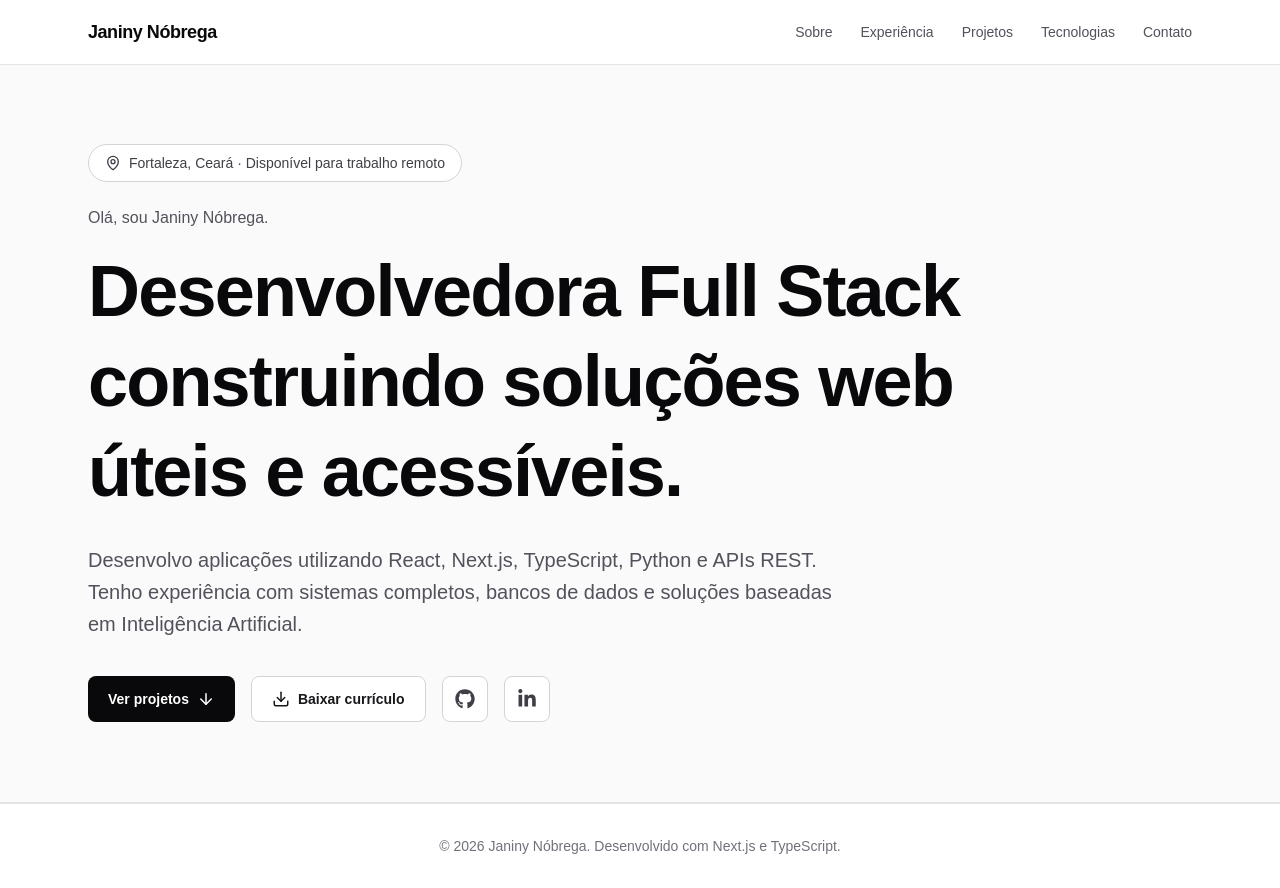
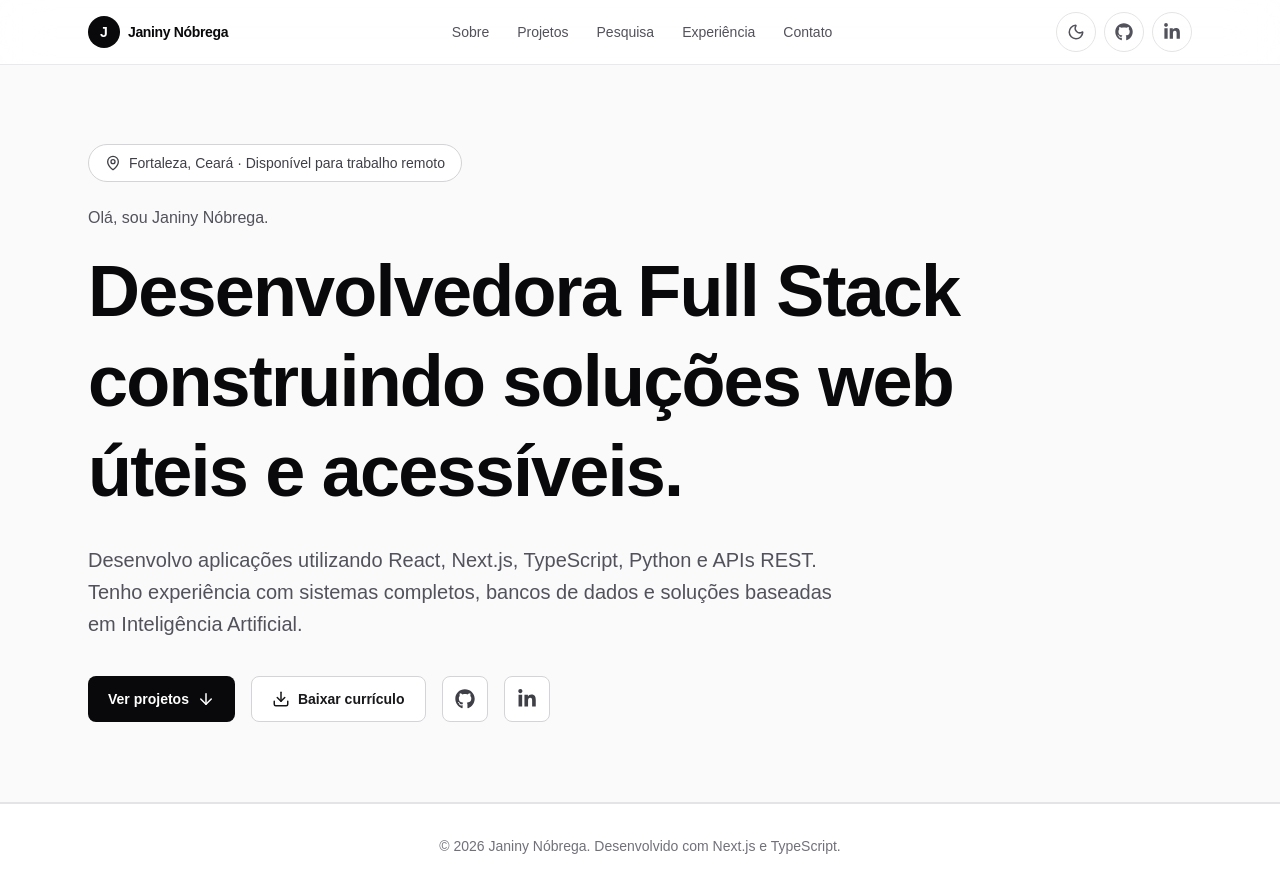
Before and after one commit to JaninyNobrega/portfolio, a Next.js app: page / in a window 1280 px wide. Built offline with nearby package versions, Linux system fonts and the light colour scheme.

Commit message:
feat: redesign header and add theme toggle

```diff
--- a/app/globals.css
+++ b/app/globals.css
@@ -1,4 +1,6 @@
 @import "tailwindcss";
+
+@custom-variant dark (&:where(.dark, .dark *));
 
 :root {
   --background: #ffffff;
@@ -27,14 +29,29 @@ body {
 
 html {
   scroll-behavior: smooth;
+  scroll-padding-top: 5rem;
+}
+
+.dark body {
+  background: #09090b;
+  color: #fafafa;
+}
+
+button,
+a {
+  outline-offset: 4px;
 }
 
 body {
   background: #ffffff;
   color: #18181b;
+  min-height: 100vh;
+  transition:
+    background-color 300ms ease,
+    color 300ms ease;
 }
 
 ::selection {
-  background: #18181b;
+  background:  #d97706;
   color: #ffffff;
 }
--- a/src/components/layout/Header.tsx
+++ b/src/components/layout/Header.tsx
@@ -2,66 +2,158 @@
 
 import { Menu, X } from "lucide-react";
 import { useState } from "react";
+import { FaGithub, FaLinkedinIn } from "react-icons/fa";
 
-const links = [
-  { label: "Sobre", href: "#sobre" },
-  { label: "Experiência", href: "#experiencia" },
-  { label: "Projetos", href: "#projetos" },
-  { label: "Tecnologias", href: "#tecnologias" },
-  { label: "Contato", href: "#contato" },
+import { ThemeToggle } from "@/src/components/ui/ThemeToggle";
+
+const navigationLinks = [
+  {
+    label: "Sobre",
+    href: "#sobre",
+  },
+  {
+    label: "Projetos",
+    href: "#projetos",
+  },
+  {
+    label: "Pesquisa",
+    href: "#pesquisa",
+  },
+  {
+    label: "Experiência",
+    href: "#experiencia",
+  },
+  {
+    label: "Contato",
+    href: "#contato",
+  },
 ];
 
 export function Header() {
   const [menuOpen, setMenuOpen] = useState(false);
 
+  function closeMenu() {
+    setMenuOpen(false);
+  }
+
   return (
-    <header className="fixed inset-x-0 top-0 z-50 border-b border-zinc-200 bg-white/90 backdrop-blur-md">
+    <header className="fixed inset-x-0 top-0 z-50 border-b border-zinc-200/80 bg-white/85 backdrop-blur-xl dark:border-zinc-800/80 dark:bg-zinc-950/85">
       <div className="mx-auto flex h-16 max-w-6xl items-center justify-between px-6">
         <a
           href="#inicio"
-          className="text-lg font-bold tracking-tight text-zinc-950"
+          onClick={closeMenu}
+          className="group inline-flex items-center gap-2"
+          aria-label="Ir para o início da página"
         >
-          Janiny Nóbrega
+          <span className="flex h-8 w-8 items-center justify-center rounded-full bg-zinc-950 text-sm font-semibold text-white transition group-hover:bg-amber-600 dark:bg-white dark:text-zinc-950 dark:group-hover:bg-amber-400">
+            J
+          </span>
+
+          <span className="text-sm font-semibold tracking-tight text-zinc-950 dark:text-white">
+            Janiny Nóbrega
+          </span>
         </a>
 
-        <nav className="hidden items-center gap-7 md:flex">
-          {links.map((link) => (
+        <nav
+          aria-label="Navegação principal"
+          className="hidden items-center gap-7 lg:flex"
+        >
+          {navigationLinks.map((link) => (
             <a
               key={link.href}
               href={link.href}
-              className="text-sm font-medium text-zinc-600 transition hover:text-zinc-950"
+              className="relative text-sm font-medium text-zinc-600 transition hover:text-zinc-950 dark:text-zinc-400 dark:hover:text-white"
             >
               {link.label}
+
+              <span className="absolute -bottom-2 left-0 h-px w-0 bg-amber-600 transition-all duration-300 hover:w-full dark:bg-amber-400" />
             </a>
           ))}
         </nav>
 
+        <div className="hidden items-center gap-2 lg:flex">
+          <ThemeToggle />
+
+          <a
+            href="https://github.com/JaninyNobrega"
+            target="_blank"
+            rel="noreferrer"
+            aria-label="Abrir GitHub de Janiny Nóbrega"
+            title="GitHub"
+            className="inline-flex h-10 w-10 items-center justify-center rounded-full border border-zinc-200 text-zinc-600 transition hover:border-amber-500 hover:text-amber-600 dark:border-zinc-800 dark:text-zinc-300 dark:hover:border-amber-400 dark:hover:text-amber-400"
+          >
+            <FaGithub size={18} />
+          </a>
+
+          <a
+            href="https://www.linkedin.com/in/janiny-a-da-n%C3%B3brega-27506b106/"
+            target="_blank"
+            rel="noreferrer"
+            aria-label="Abrir LinkedIn de Janiny Nóbrega"
+            title="LinkedIn"
+            className="inline-flex h-10 w-10 items-center justify-center rounded-full border border-zinc-200 text-zinc-600 transition hover:border-amber-500 hover:text-amber-600 dark:border-zinc-800 dark:text-zinc-300 dark:hover:border-amber-400 dark:hover:text-amber-400"
+          >
+            <FaLinkedinIn size={18} />
+          </a>
+        </div>
+
         <button
           type="button"
-          className="rounded-md p-2 text-zinc-700 md:hidden"
           onClick={() => setMenuOpen((current) => !current)}
           aria-label={menuOpen ? "Fechar menu" : "Abrir menu"}
           aria-expanded={menuOpen}
+          aria-controls="mobile-navigation"
+          className="inline-flex h-10 w-10 items-center justify-center rounded-full border border-zinc-200 text-zinc-700 transition hover:border-amber-500 hover:text-amber-600 dark:border-zinc-800 dark:text-zinc-300 dark:hover:border-amber-400 dark:hover:text-amber-400 lg:hidden"
         >
-          {menuOpen ? <X size={22} /> : <Menu size={22} />}
+          {menuOpen ? <X size={20} /> : <Menu size={20} />}
         </button>
       </div>
 
       {menuOpen && (
-        <nav className="border-t border-zinc-200 bg-white px-6 py-4 md:hidden">
-          <div className="mx-auto flex max-w-6xl flex-col gap-4">
-            {links.map((link) => (
+        <div
+          id="mobile-navigation"
+          className="border-t border-zinc-200 bg-white px-6 py-5 dark:border-zinc-800 dark:bg-zinc-950 lg:hidden"
+        >
+          <nav
+            aria-label="Navegação para dispositivos móveis"
+            className="mx-auto flex max-w-6xl flex-col"
+          >
+            {navigationLinks.map((link) => (
               <a
                 key={link.href}
                 href={link.href}
-                onClick={() => setMenuOpen(false)}
-                className="text-sm font-medium text-zinc-700"
+                onClick={closeMenu}
+                className="border-b border-zinc-100 py-4 text-base font-medium text-zinc-700 transition hover:text-amber-600 dark:border-zinc-900 dark:text-zinc-300 dark:hover:text-amber-400"
               >
                 {link.label}
               </a>
             ))}
-          </div>
-        </nav>
+
+            <div className="flex items-center gap-3 pt-5">
+              <ThemeToggle />
+
+              <a
+                href="https://github.com/JaninyNobrega"
+                target="_blank"
+                rel="noreferrer"
+                aria-label="Abrir GitHub"
+                className="inline-flex h-10 w-10 items-center justify-center rounded-full border border-zinc-200 text-zinc-600 dark:border-zinc-800 dark:text-zinc-300"
+              >
+                <FaGithub size={18} />
+              </a>
+
+              <a
+                href="https://www.linkedin.com/in/janiny-a-da-n%C3%B3brega-27506b106/"
+                target="_blank"
+                rel="noreferrer"
+                aria-label="Abrir LinkedIn"
+                className="inline-flex h-10 w-10 items-center justify-center rounded-full border border-zinc-200 text-zinc-600 dark:border-zinc-800 dark:text-zinc-300"
+              >
+                <FaLinkedinIn size={18} />
+              </a>
+            </div>
+          </nav>
+        </div>
       )}
     </header>
   );
--- /dev/null
+++ b/src/components/ui/ThemeToggle.tsx
@@ -0,0 +1,54 @@
+"use client";
+
+import { Moon, Sun } from "lucide-react";
+import { useEffect, useState } from "react";
+
+export function ThemeToggle() {
+  const [isDark, setIsDark] = useState(false);
+  const [mounted, setMounted] = useState(false);
+
+  useEffect(() => {
+    const savedTheme = localStorage.getItem("theme");
+    const prefersDark = window.matchMedia(
+      "(prefers-color-scheme: dark)",
+    ).matches;
+
+    const shouldUseDark =
+      savedTheme === "dark" || (!savedTheme && prefersDark);
+
+    document.documentElement.classList.toggle("dark", shouldUseDark);
+    setIsDark(shouldUseDark);
+    setMounted(true);
+  }, []);
+
+  function toggleTheme() {
+    const nextThemeIsDark = !isDark;
+
+    document.documentElement.classList.toggle("dark", nextThemeIsDark);
+    localStorage.setItem("theme", nextThemeIsDark ? "dark" : "light");
+    setIsDark(nextThemeIsDark);
+  }
+
+  if (!mounted) {
+    return (
+      <div
+        className="h-10 w-10"
+        aria-hidden="true"
+      />
+    );
+  }
+
+  return (
+    <button
+      type="button"
+      onClick={toggleTheme}
+      aria-label={
+        isDark ? "Ativar tema claro" : "Ativar tema escuro"
+      }
+      title={isDark ? "Tema claro" : "Tema escuro"}
+      className="inline-flex h-10 w-10 items-center justify-center rounded-full border border-zinc-200 text-zinc-600 transition hover:border-amber-500 hover:text-amber-600 dark:border-zinc-800 dark:text-zinc-300 dark:hover:border-amber-400 dark:hover:text-amber-400"
+    >
+      {isDark ? <Sun size={18} /> : <Moon size={18} />}
+    </button>
+  );
+}
```
Also changed, not shown: src/components/sections/Hero.tsx (+11 -11 lines).
